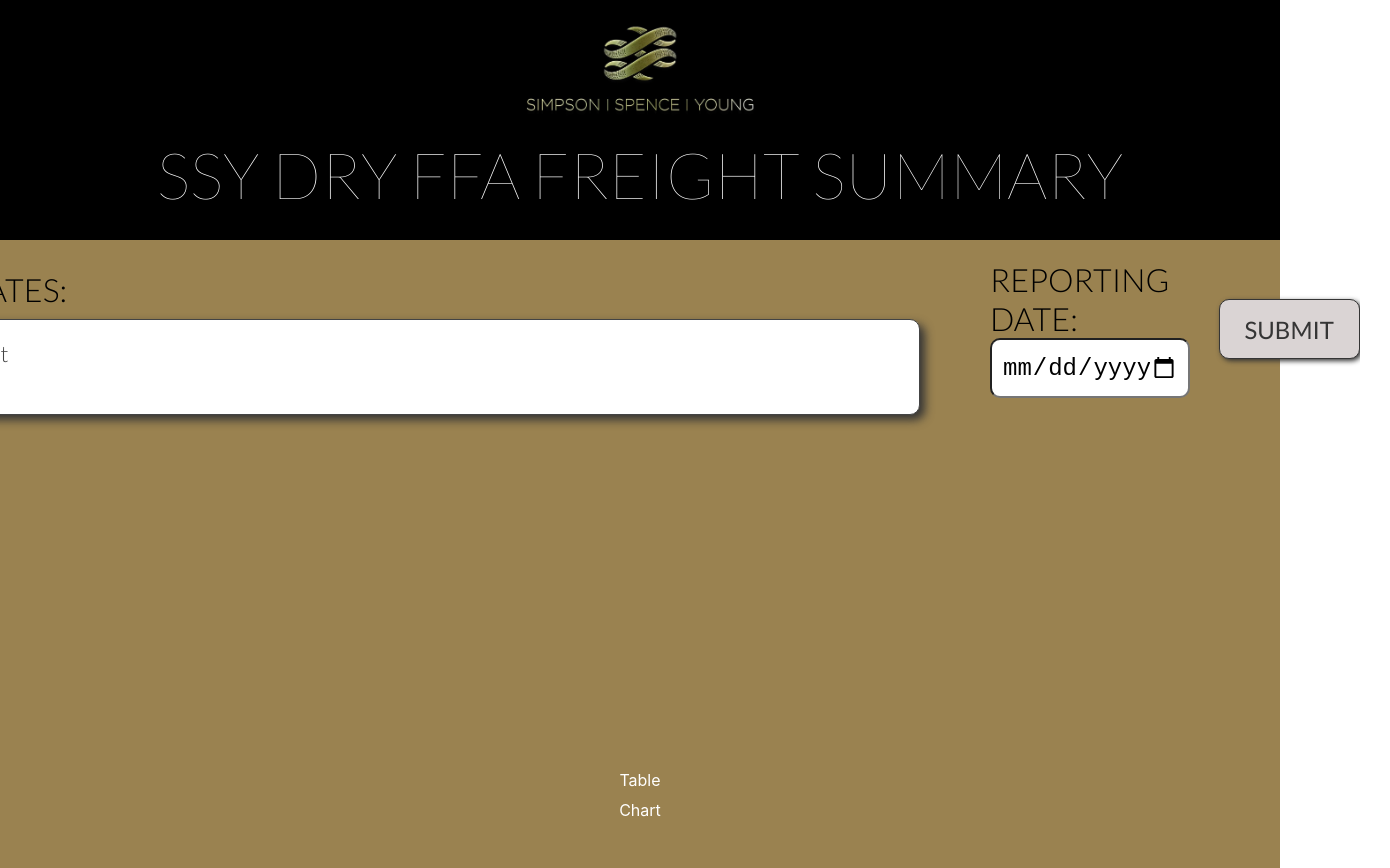
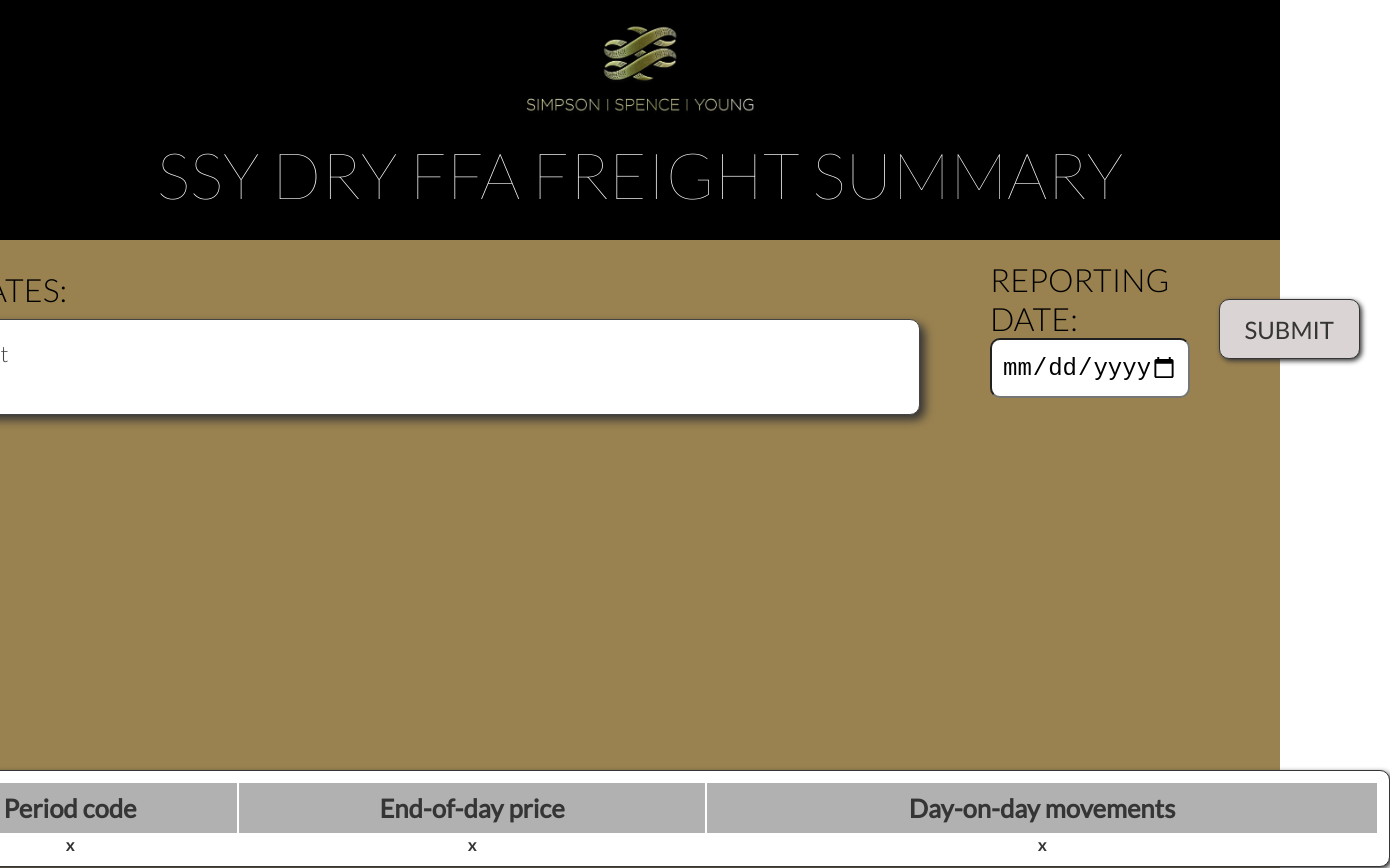
Before and after one commit to BeckyRushton/ssy-test, a React (Create React App) app: page / in a window 1280 px wide. Shown: the top 868 px of the page, 1390 px wide, since content can reach past the window. Built offline with nearby package versions, Linux system fonts and the light colour scheme; no server answers.

Commit message:
added table foundation to main section and api call for data

```diff
--- a/src/components/DailyFeed/DailyFeed.jsx
+++ b/src/components/DailyFeed/DailyFeed.jsx
@@ -2,12 +2,11 @@
 import "./DailyFeed.scss";
 
 const DailyFeed = () => {
-  const [updateData, setUpdateData] = useState("");
+  const [updateData, setUpdateData] = useState();
 
   useEffect(() => {
     getUpdates();
-    [];
-  });
+  }, []);
 
   const getUpdates = async () => {
     let url =
--- a/src/components/Table/Table.jsx
+++ b/src/components/Table/Table.jsx
@@ -1,8 +1,37 @@
-import React from "react";
+import React, { useState, useEffect } from "react";
 import "./Table.scss";
 
 const Table = () => {
-  return <div>Table</div>;
+  const [vesselData, setVesselData] = useState();
+
+  useEffect(() => {
+    getVesselData();
+  }, []);
+
+  const getVesselData = async () => {
+    let url =
+      "https://www.ssyreports.com/api/ExampleEodPrices/zTsykzVaLghw5Tm3/20230605";
+    const res = await fetch(url);
+    let data = await res.json();
+    setVesselData(data);
+  };
+  return (
+    <div className="table-section">
+      <table className="table-section__table">
+        <tr className="table-section__table--header">
+          <th className="table-section__table--label">Period code</th>
+          <th className="table-section__table--label">End-of-day price</th>
+          <th className="table-section__table--label">Day-on-day movements</th>
+        </tr>
+        {/* For each vessel, return a row with the data from the api */}
+        <tr className="table-section__table--row">
+          <th>x</th>
+          <th>x</th>
+          <th>x</th>
+        </tr>
+      </table>
+    </div>
+  );
 };
 
 export default Table;
--- a/src/components/Table/Table.scss
+++ b/src/components/Table/Table.scss
@@ -0,0 +1,23 @@
+@import "../../styles/app.scss";
+.table-section {
+  font-family: $main-font;
+  font-weight: 300;
+  &__table {
+    color: $almostBlack;
+    background-color: $white;
+    border: 1px solid $almostBlack;
+    border-radius: 10px;
+    box-shadow: 2px 2px 5px $almostBlack;
+    width: 1500px;
+    height: auto;
+    padding: 10px;
+    &--header {
+      background-color: $lightGrey;
+      height: 50px;
+    }
+    &--label {
+      font-size: 1.6rem;
+      text-align: center;
+    }
+  }
+}
```
